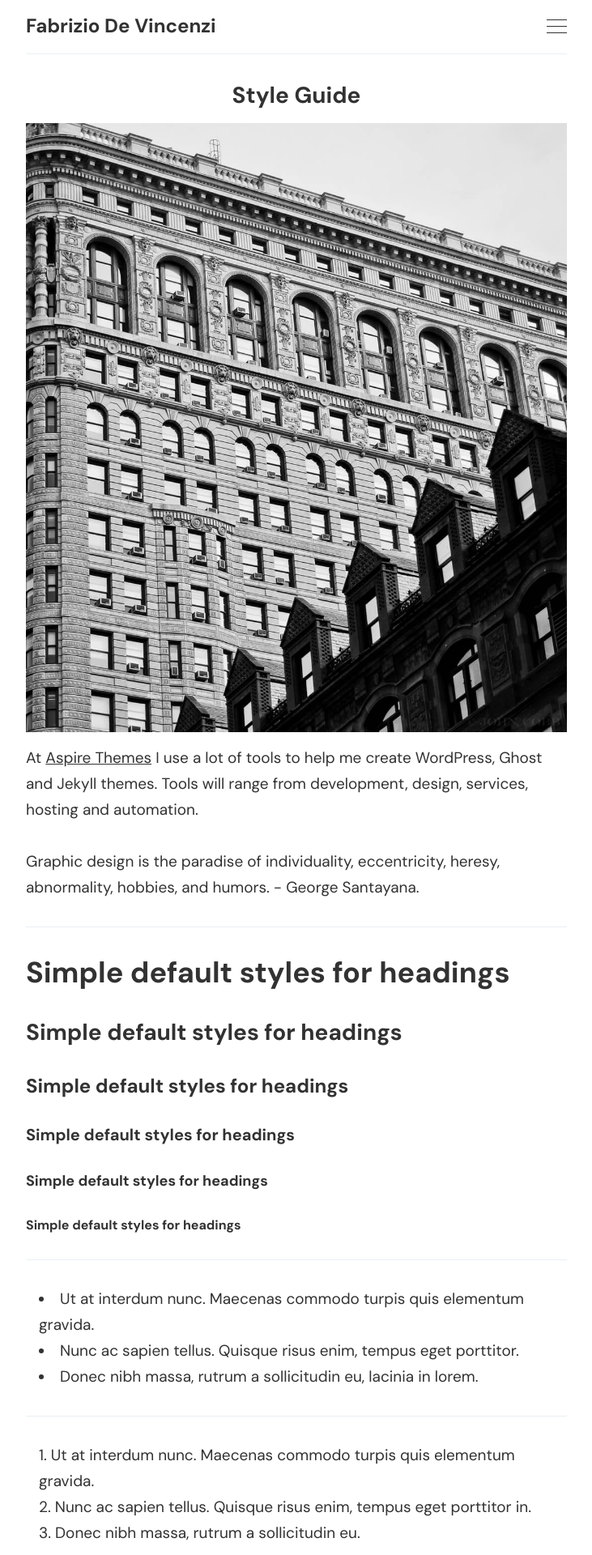
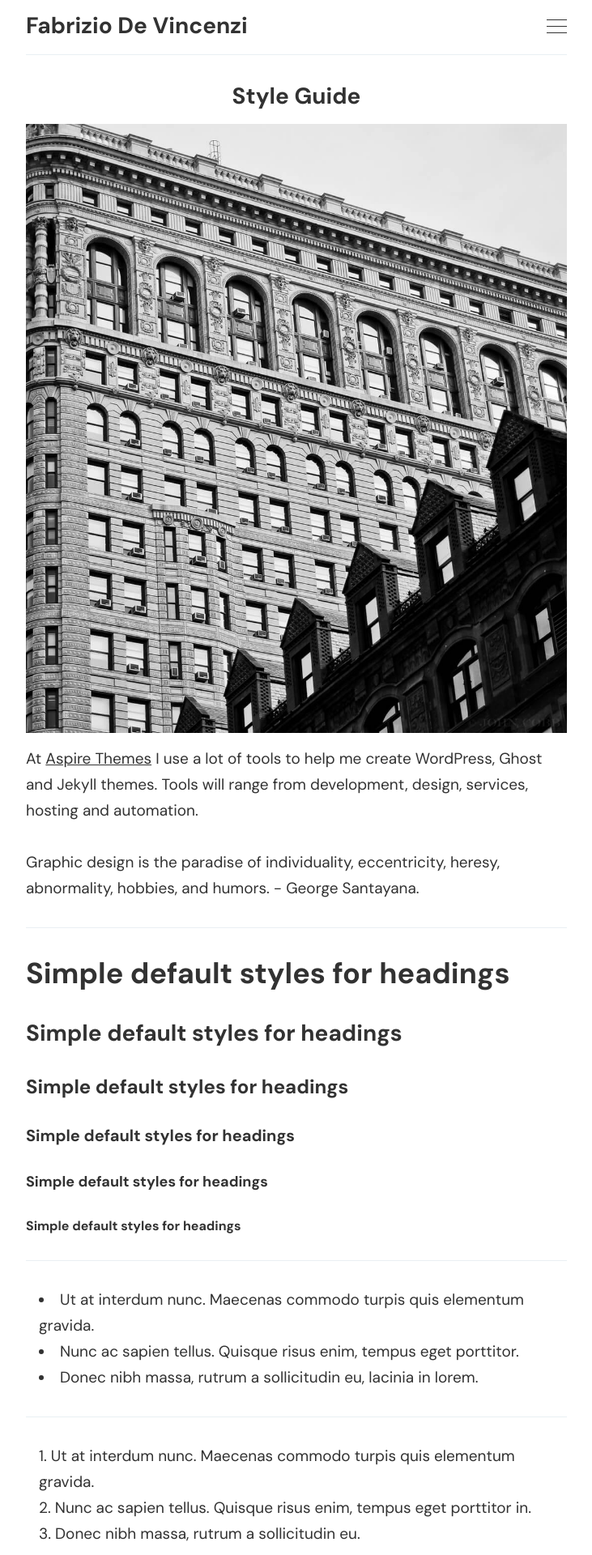
Before and after one commit to fabriziodevincenzi/jekyll-blog, a Jekyll site: the page built from _pages/style-guide.md, in a window 1280 px wide. Shown: the top 1920 px of the page at 81% size, without its empty margins (274-1005 px from the left). Built offline with Jekyll 4.4.1, drawn with Linux system fonts in a browser that asks for light colours.

Commit message:
Logo font weight

```diff
--- a/_sass/settings/_type.scss
+++ b/_sass/settings/_type.scss
@@ -15,7 +15,7 @@ $font-base:
   'Segoe UI Symbol';
 $font-monospace:  Courier, monospace;
 
-$font-size-logo:   24px;
+$font-size-logo:   28px;
 $font-size-base:   19px;
 $font-size-medium: 16px;
 $font-size-small:  14px;
@@ -23,7 +23,7 @@ $font-size-tiny:   12px;
 
 $font-weight-light:   300;
 $font-weight-regular: 400;
-$font-weight-bold:    600;
+$font-weight-bold:    700;
 $font-weight-bolder:  900;
 
 $line-height-base:   round($font-size-base   *  1.7);
```
